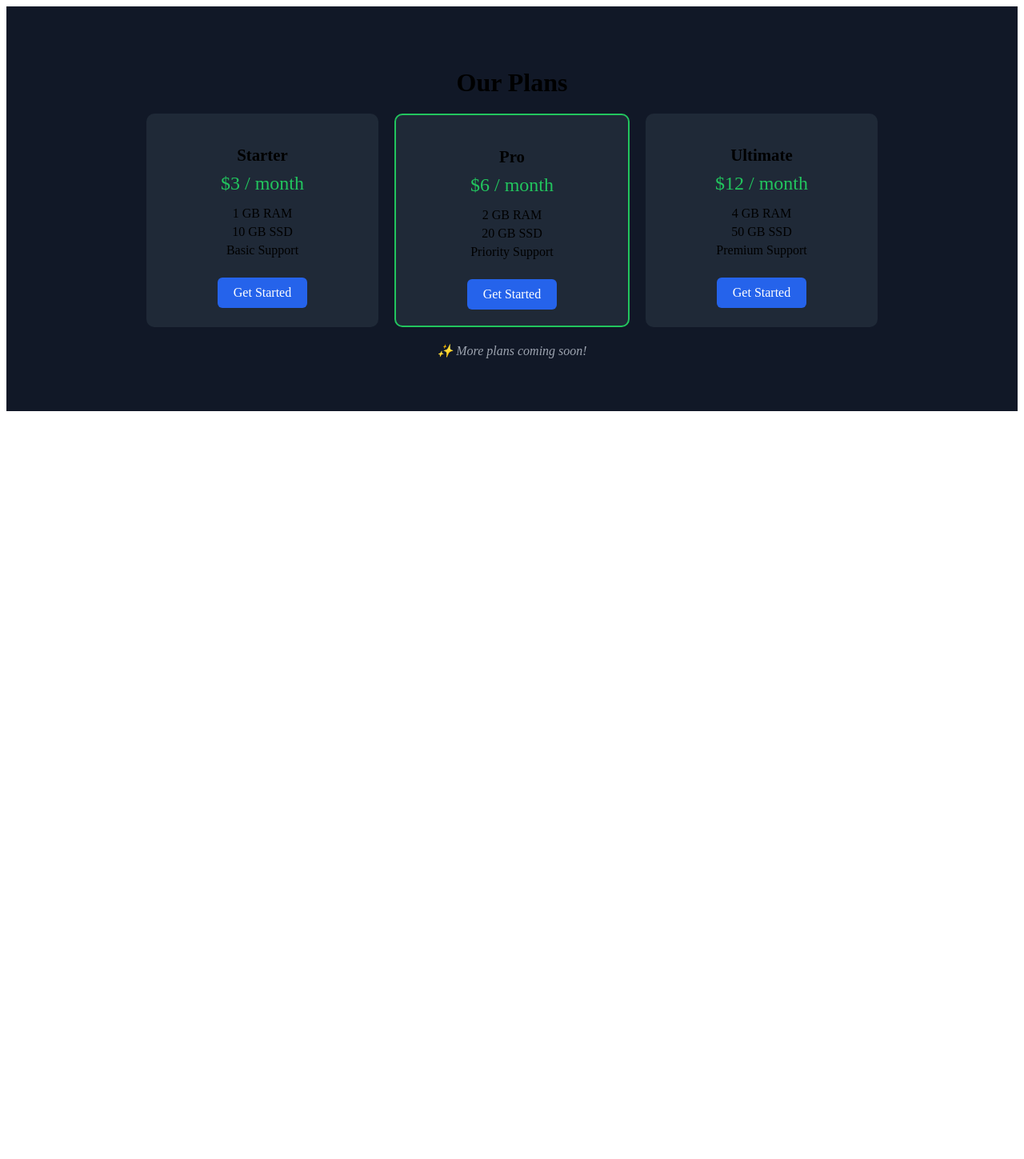
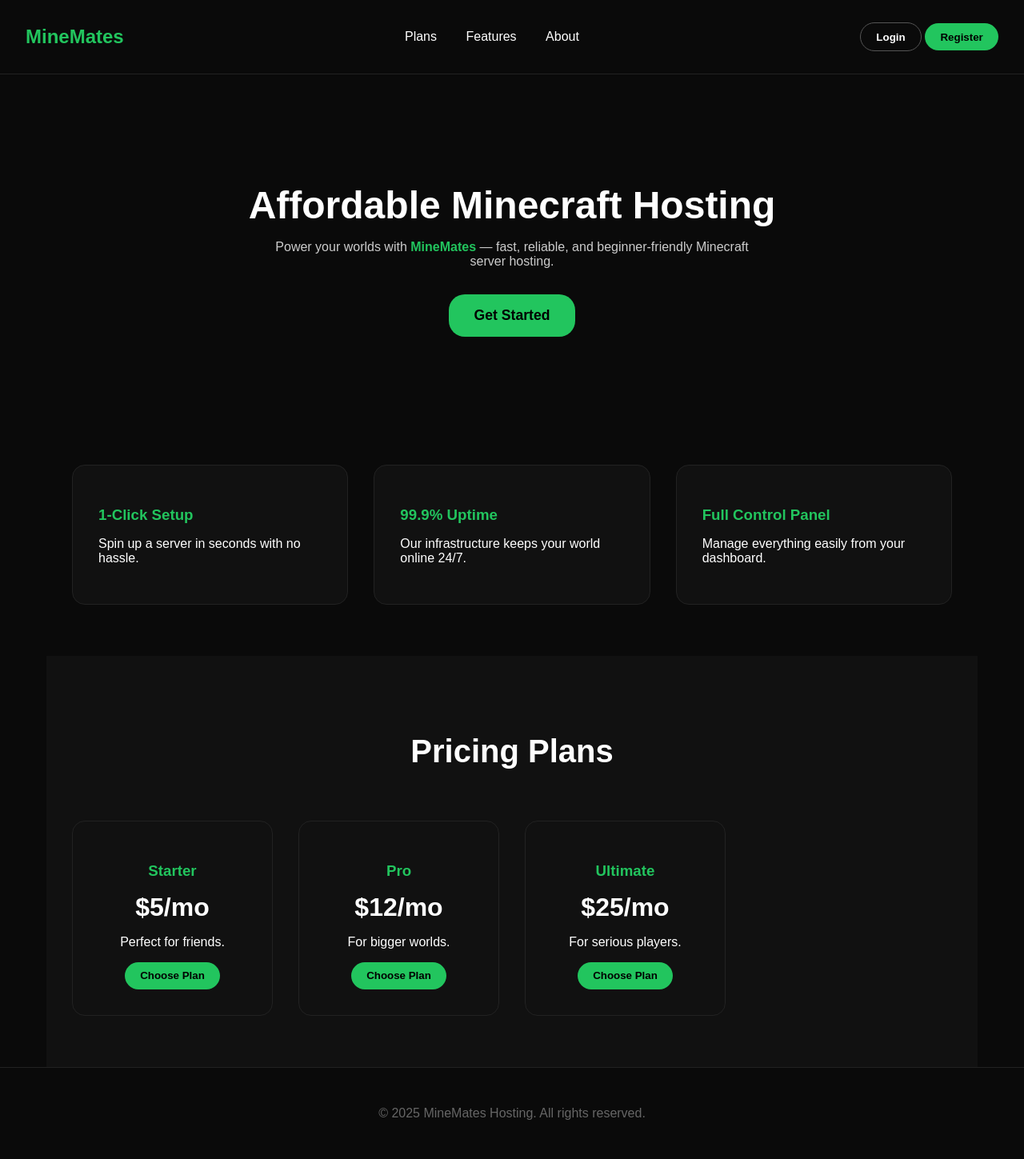
Before and after one commit to Uploader312/minemates, a plain HTML site: page index.html in a window 1280 px wide. Shown: the whole page at 80% size. Before the commit the page ends 800 px from the top, so only its background shows below. Drawn offline with Linux system fonts and the light colour scheme.

Commit message:
Update index.html

```diff
--- a/index.html
+++ b/index.html
@@ -1,55 +1,100 @@
-<section id="pricing" class="pricing">
-  <h2>Our Plans</h2>
-  <div class="pricing-container">
+<!DOCTYPE html>
+<html lang="en">
+<head>
+  <meta charset="UTF-8">
+  <meta name="viewport" content="width=device-width, initial-scale=1.0">
+  <title>MineMates Hosting</title>
+  <style>
+    body { margin: 0; font-family: Arial, sans-serif; background-color: #0a0a0a; color: white; }
+    header { display: flex; justify-content: space-between; align-items: center; padding: 1rem 2rem; border-bottom: 1px solid #222; }
+    header h1 { color: #22c55e; font-size: 1.5rem; }
+    nav a { margin: 0 1rem; text-decoration: none; color: white; transition: 0.3s; }
+    nav a:hover { color: #22c55e; }
+    .btn { padding: 0.6rem 1.2rem; border-radius: 20px; border: none; cursor: pointer; font-weight: bold; }
+    .btn-outline { background: transparent; border: 1px solid #555; color: white; }
+    .btn-outline:hover { background: #222; }
+    .btn-primary { background: #22c55e; color: black; }
+    .btn-primary:hover { background: #16a34a; }
+    .hero { text-align: center; padding: 6rem 2rem; }
+    .hero h2 { font-size: 3rem; font-weight: 800; margin-bottom: 1rem; }
+    .hero p { max-width: 600px; margin: 0 auto 2rem; color: #ccc; }
+    .features, .pricing { max-width: 1100px; margin: auto; padding: 4rem 2rem; display: grid; gap: 2rem; }
+    .features { grid-template-columns: repeat(auto-fit, minmax(250px, 1fr)); }
+    .card { background: #111; padding: 2rem; border-radius: 16px; border: 1px solid #222; }
+    .card h3 { color: #22c55e; margin-bottom: 0.5rem; }
+    .pricing { background: #111; grid-template-columns: repeat(auto-fit, minmax(250px, 1fr)); }
+    .pricing h2 { grid-column: 1/-1; text-align: center; margin-bottom: 2rem; font-size: 2.5rem; }
+    .pricing .card { text-align: center; }
+    .pricing .price { font-size: 2rem; font-weight: 800; margin: 1rem 0; }
+    footer { text-align: center; padding: 2rem; border-top: 1px solid #222; color: #666; }
+    /* Added hover effect for plan cards */
+    .pricing .card:hover { transform: translateY(-5px); transition: 0.3s; border-color: #22c55e; }
+  </style>
+</head>
+<body>
+  <header>
+    <h1>MineMates</h1>
+    <nav>
+      <a href="#pricing">Plans</a>
+      <a href="#features">Features</a>
+      <a href="#about">About</a>
+    </nav>
+    <div>
+      <button class="btn btn-outline">Login</button>
+      <button class="btn btn-primary">Register</button>
+    </div>
+  </header>
 
-    <div class="plan">
+  <section class="hero">
+    <h2>Affordable Minecraft Hosting</h2>
+    <p>Power your worlds with <span style="color:#22c55e;font-weight:bold;">MineMates</span> — fast, reliable, and beginner-friendly Minecraft server hosting.</p>
+    <button class="btn btn-primary" style="padding:1rem 2rem;font-size:1.1rem;">Get Started</button>
+  </section>
+
+  <section id="features" class="features">
+    <div class="card">
+      <h3>1-Click Setup</h3>
+      <p>Spin up a server in seconds with no hassle.</p>
+    </div>
+    <div class="card">
+      <h3>99.9% Uptime</h3>
+      <p>Our infrastructure keeps your world online 24/7.</p>
+    </div>
+    <div class="card">
+      <h3>Full Control Panel</h3>
+      <p>Manage everything easily from your dashboard.</p>
+    </div>
+  </section>
+
+  <section id="pricing" class="pricing">
+    <h2>Pricing Plans</h2>
+    <div class="card">
       <h3>Starter</h3>
-      <p class="price">$3 / month</p>
-      <ul>
-        <li>1 GB RAM</li>
-        <li>10 GB SSD</li>
-        <li>Basic Support</li>
-      </ul>
-      <a href="#" class="btn">Get Started</a>
+      <p class="price">$5/mo</p>
+      <p>Perfect for friends.</p>
+      <button class="btn btn-primary">Choose Plan</button>
     </div>
+    <div class="card">
+      <h3>Pro</h3>
+      <p class="price">$12/mo</p>
+      <p>For bigger worlds.</p>
+      <button class="btn btn-primary">Choose Plan</button>
+    </div>
+    <div class="card">
+      <h3>Ultimate</h3>
+      <p class="price">$25/mo</p>
+      <p>For serious players.</p>
+      <button class="btn btn-primary">Choose Plan</button>
+    </div>
+  </section>
 
-    <div class="plan popular">
-      <h3>Pro</h3>
-      <p class="price">$6 / month</p>
-      <ul>
-        <li>2 GB RAM</li>
-        <li>20 GB SSD</li>
-        <li>Priority Support</li>
-      </ul>
-      <a href="#" class="btn">Get Started</a>
-    </div>
+  <footer>
+    <p>© <span id="year"></span> MineMates Hosting. All rights reserved.</p>
+  </footer>
 
-    <div class="plan">
-      <h3>Ultimate</h3>
-      <p class="price">$12 / month</p>
-      <ul>
-        <li>4 GB RAM</li>
-        <li>50 GB SSD</li>
-        <li>Premium Support</li>
-      </ul>
-      <a href="#" class="btn">Get Started</a>
-    </div>
-
-  </div>
-
-  <p class="coming-soon">✨ More plans coming soon!</p>
-</section>
-
-<style>
-  .pricing { padding: 50px 20px; text-align: center; background: #111827; }
-  .pricing h2 { font-size: 2rem; margin-bottom: 20px; }
-  .pricing-container { display: flex; justify-content: center; gap: 20px; flex-wrap: wrap; }
-  .plan { background: #1f2937; padding: 20px; border-radius: 10px; width: 250px; }
-  .plan h3 { margin-bottom: 10px; font-size: 1.3rem; }
-  .plan .price { font-size: 1.5rem; margin: 10px 0; color: #22c55e; }
-  .plan ul { list-style: none; margin: 15px 0; padding: 0; }
-  .plan ul li { margin: 5px 0; }
-  .btn { display: inline-block; margin-top: 10px; padding: 10px 20px; background: #2563eb; color: white; border-radius: 6px; text-decoration: none; }
-  .plan.popular { border: 2px solid #22c55e; }
-  .coming-soon { margin-top: 20px; font-style: italic; color: #9ca3af; }
-</style>
+  <script>
+    // Update footer year automatically
+    document.getElementById('year').textContent = new Date().getFullYear();
+  </script>
+</body>
+</html>
```
